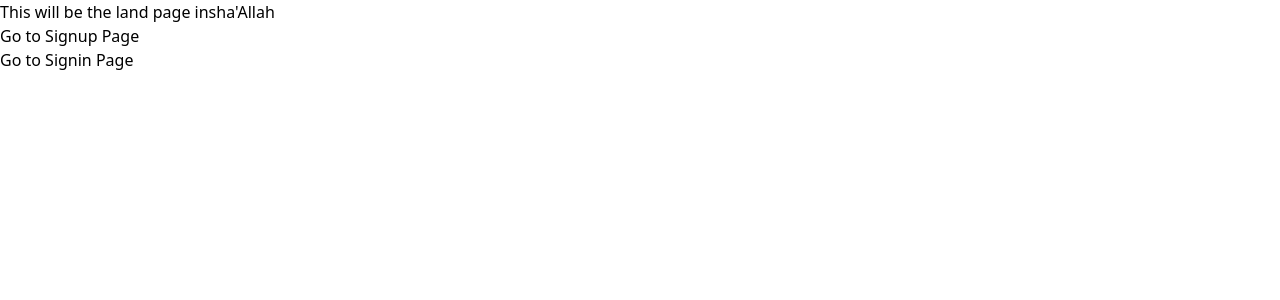
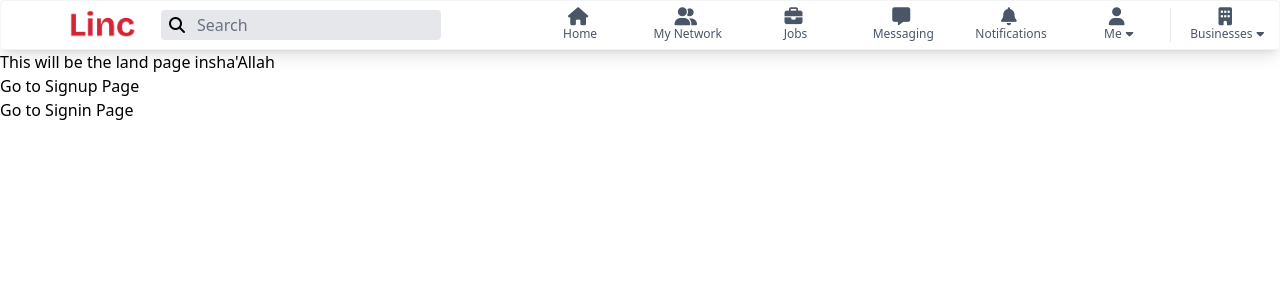
Before and after one commit to MohanedM7md/JobLinc, a React (Vite) app: page / in a window 1280 px wide. Shown: the top 300 px of the page. Built offline with nearby package versions, Linux system fonts and the light colour scheme.

Commit message:
merged conflicts

```diff
--- a/src/App.tsx
+++ b/src/App.tsx
@@ -1,4 +1,3 @@
-import React from "react";
 import { Route, Routes } from "react-router-dom";
 import PlayGround from "./pages/PlayGround";
 import "./context/ThemeProvider";
@@ -9,10 +8,12 @@ import ForgotPassword from "./pages/ForgotPassword";
 import { Provider } from "react-redux";
 import store from "./store/store";
 import { ThemeProvider } from "./context/ThemeProvider";
+import NavBar from "./components/NavBar";
 
 function App() {
   return (
     <>
+      <NavBar/>
       <Routes>
         <Route
           path="/"
@@ -39,6 +40,7 @@ function App() {
           element={<div className="text-red-500">Erorr 404</div>}
         />
       </Routes>
+
     </>
   );
 }
```
Also changed, not shown: 1 other file (tests, documents, lock files or other folders).
